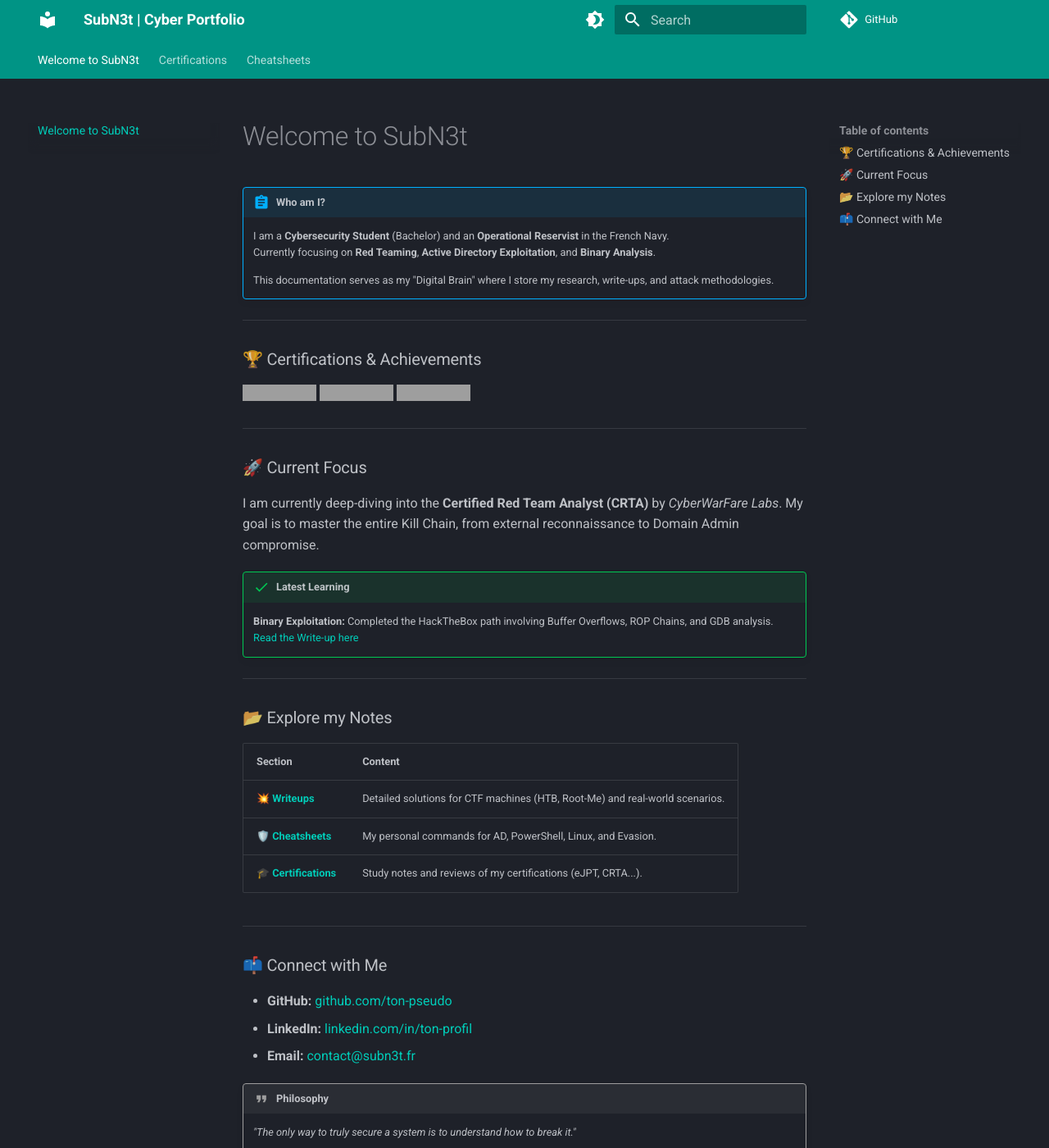
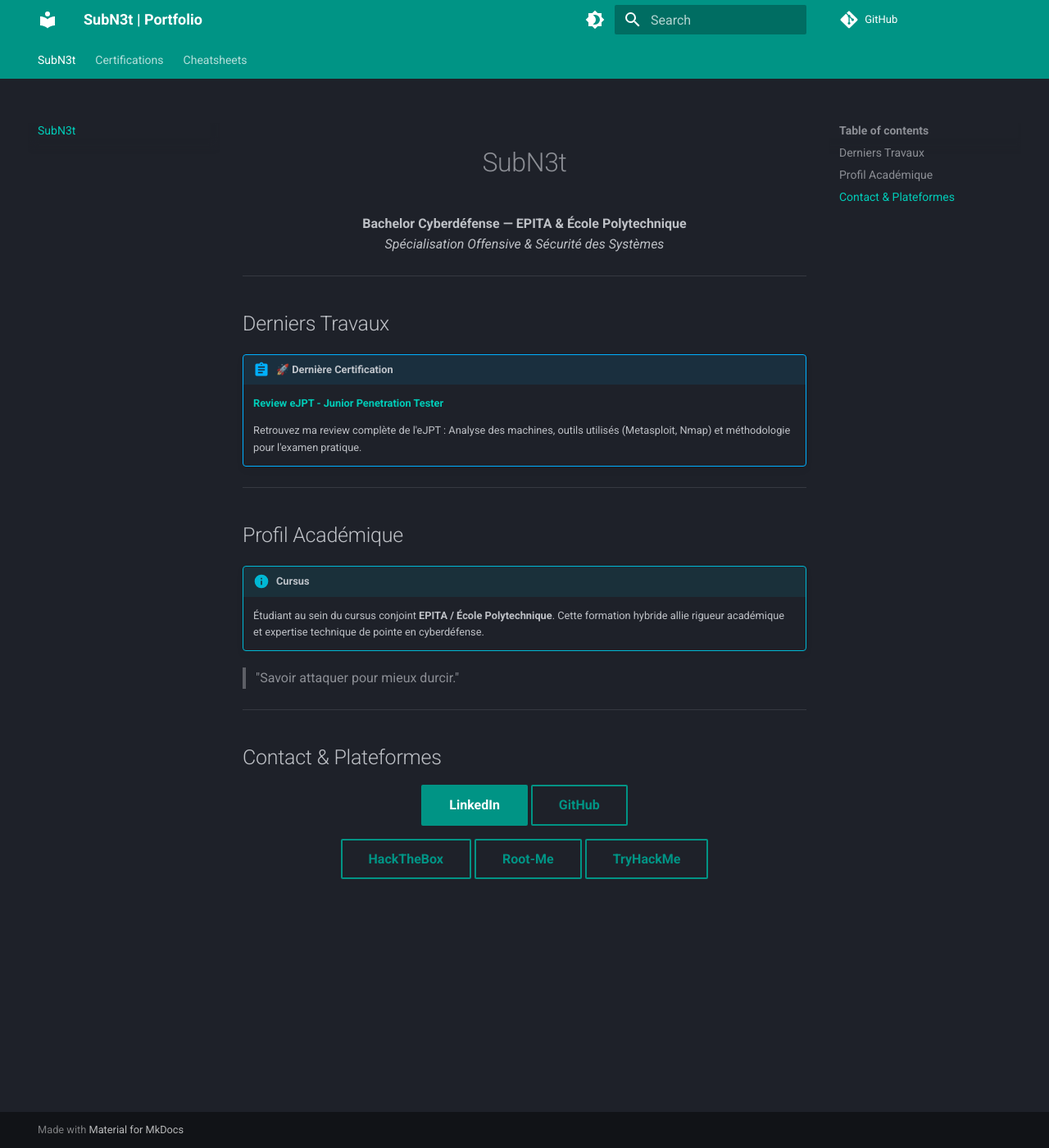
Before and after one commit to xsubn3t/subn3t-wiki, an MkDocs documentation site: the page built from docs/index.md, in a window 1280 px wide and 1400 px high. Shown: the whole window at 82% size. Built offline with MkDocs 1.6.1 and Material for MkDocs 9.7.7, drawn with Linux system fonts in a browser that asks for light colours; comment, search, counter and statistics services are not loaded; grey boxes are pictures that could not be loaded.

Commit message:
Mise à jour du contenu 🚀

```diff
--- a/docs/index.md
+++ b/docs/index.md
@@ -1,45 +1,40 @@
-# Welcome to SubN3t
+# <p align="center">SubN3t</p>
 
-!!! abstract "Who am I?"
-    I am a **Cybersecurity Student** (Bachelor) and an **Operational Reservist** in the French Navy.
-    Currently focusing on **Red Teaming**, **Active Directory Exploitation**, and **Binary Analysis**.
-
-    This documentation serves as my "Digital Brain" where I store my research, write-ups, and attack methodologies.
+<p align="center">
+  <strong>Bachelor Cyberdéfense — EPITA & École Polytechnique</strong><br>
+  <em>Spécialisation Offensive & Sécurité des Systèmes</em>
+</p>
 
 ---
 
-### 🏆 Certifications & Achievements
+##  Derniers Travaux
 
-![eJPT](https://img.shields.io/badge/eJPT-Certified-red?style=for-the-badge&logo=hackthebox)
-![CRTA](https://img.shields.io/badge/CRTA-Preparing-orange?style=for-the-badge&logo=kalilinux)
-![Reservist](https://img.shields.io/badge/French_Navy-Reservist-blue?style=for-the-badge&logo=general-dynamics)
+!!! abstract "🚀 Dernière Certification"
+    **[Review eJPT - Junior Penetration Tester](./Certifications/EJPT.md)**
+
+    Retrouvez ma review complète de l'eJPT : Analyse des machines, outils utilisés (Metasploit, Nmap) et méthodologie pour l'examen pratique.
 
 ---
 
-### 🚀 Current Focus
 
-I am currently deep-diving into the **Certified Red Team Analyst (CRTA)** by *CyberWarFare Labs*. My goal is to master the entire Kill Chain, from external reconnaissance to Domain Admin compromise.
+## Profil Académique
 
-!!! success "Latest Learning"
-    **Binary Exploitation:** Completed the HackTheBox path involving Buffer Overflows, ROP Chains, and GDB analysis. [Read the Write-up here](./Writeups/HTB-Binary.md)
+!!! info "Cursus"
+    Étudiant au sein du cursus conjoint **EPITA / École Polytechnique**. Cette formation hybride allie rigueur académique et expertise technique de pointe en cyberdéfense.
+
+> "Savoir attaquer pour mieux durcir."
 
 ---
 
-### 📂 Explore my Notes
+## Contact & Plateformes
 
-| Section | Content |
-| :--- | :--- |
-| **[💥 Writeups](./Writeups/HTB-Binary.md)** | Detailed solutions for CTF machines (HTB, Root-Me) and real-world scenarios. |
-| **[🛡️ Cheatsheets](./Cheatsheets/Active-Directory.md)** | My personal commands for AD, PowerShell, Linux, and Evasion. |
-| **[🎓 Certifications](./Certifications/CRTA-notes.md)** | Study notes and reviews of my certifications (eJPT, CRTA...). |
+<p align="center">
+  <a href="https://linkedin.com/in/ton-profil" class="md-button md-button--primary">LinkedIn</a>
+  <a href="https://github.com/xsubn3t" class="md-button">GitHub</a>
+</p>
 
----
-
-### 📫 Connect with Me
-
-* **GitHub:** [github.com/ton-pseudo](https://github.com/)
-* **LinkedIn:** [linkedin.com/in/ton-profil](https://linkedin.com/)
-* **Email:** [contact@subn3t.fr](mailto:contact@subn3t.fr)
-
-!!! quote "Philosophy"
-    *"The only way to truly secure a system is to understand how to break it."*
+<p align="center">
+  <a href="https://app.hackthebox.com/profile/ID" class="md-button">HackTheBox</a>
+  <a href="https://www.root-me.org/ID" class="md-button">Root-Me</a>
+  <a href="https://tryhackme.com/p/ID" class="md-button">TryHackMe</a>
+</p>
--- a/mkdocs.yml
+++ b/mkdocs.yml
@@ -1,4 +1,4 @@
-site_name: SubN3t | Cyber Portfolio
+site_name: SubN3t | Portfolio
 site_url: https://subn3t.fr
 repo_url: https://github.com/xsubn3t/subn3t-wiki
 edit_uri: ""
@@ -24,12 +24,18 @@
     - navigation.tabs        # Menu en haut
     - navigation.sections
     - search.suggest         # Recherche style Google
-    - content.code.copy      # Bouton copier pour le code
+    - content.code.copy
+  favicon: favicon.ico     # Bouton copier pour le code
 
 markdown_extensions:
+  - attr_list                # couleur bouton
   - admonition               # Boites d'info
   - pymdownx.highlight:      # Couleurs du code
       anchor_linenums: true
   - pymdownx.superfences
   - pymdownx.tabbed:
       alternate_style: true
+  - pymdownx.emoji:
+      emoji_index: !!python/name:pymdownx.emoji.twemoji
+      emoji_generator: !!python/name:pymdownx.emoji.to_svg
+  - pymdownx.snippets
```
Also changed, not shown: docs/Certifications/CRTA.md (deleted, +0 -6 lines), docs/Certifications/EJPT.md (added, +75 -0 lines), docs/assets/ejpt-cert.png (added).
